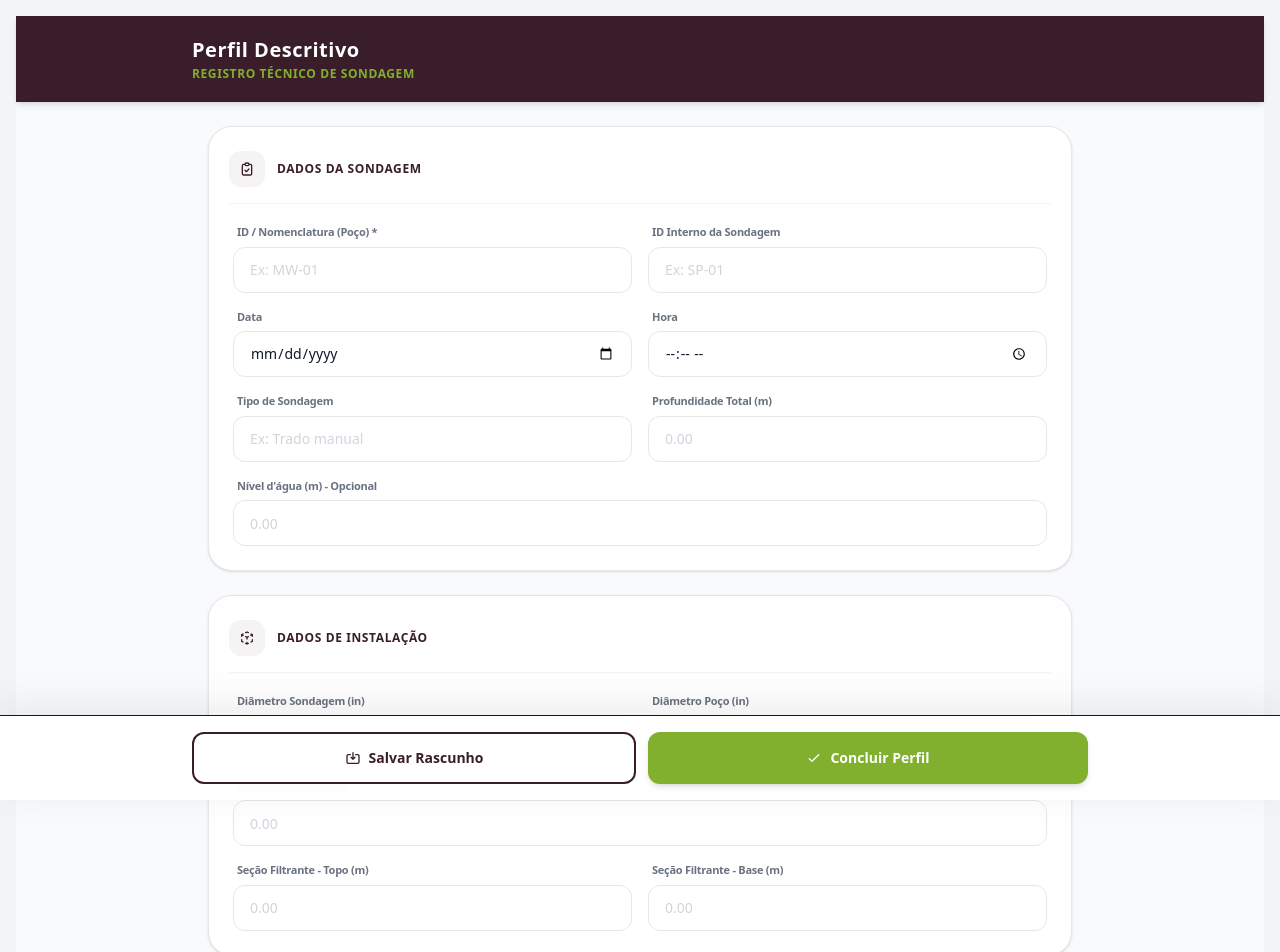
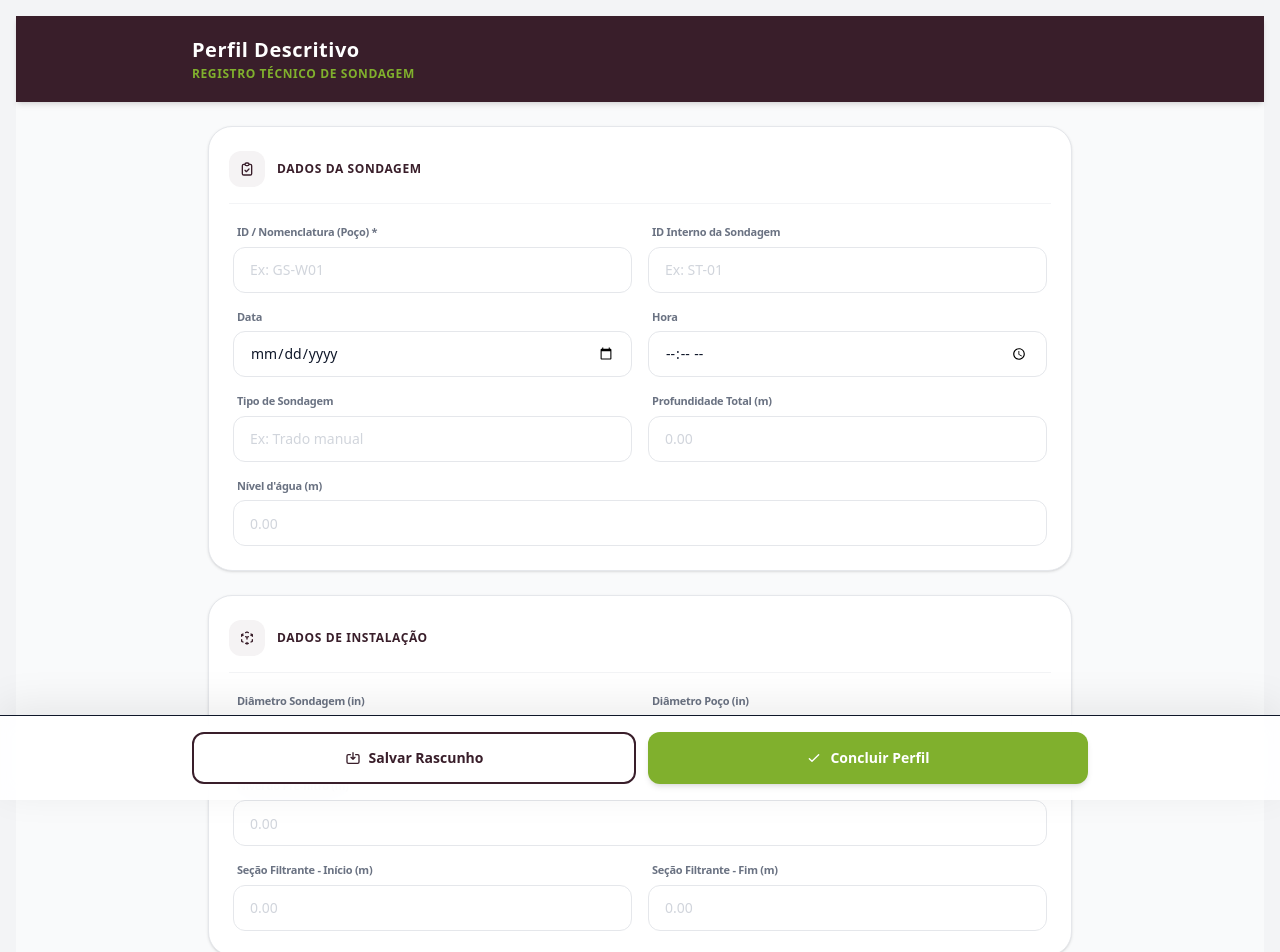
Before and after one commit to vitorkborman-cloud/gs-workorder, a Next.js app: page /mobile/projetos/1/solo in a window 1280 px wide. Shown: the top 952 px of the page. Built offline with nearby package versions, Linux system fonts and the light colour scheme; no server answers; the database is empty.

Commit message:
oidjfgfd

```diff
--- a/app/mobile/projetos/[id]/solo/page.tsx
+++ b/app/mobile/projetos/[id]/solo/page.tsx
@@ -275,8 +275,8 @@ export default function SoloPage() {
           <Section title="Dados da Sondagem" icon={<Icons.Clipboard />}>
             <div className="space-y-4">
               <div className="grid grid-cols-2 gap-4 items-end">
-                  <Input label="ID / Nomenclatura (Poço) *" value={form.nomenclatura_poco} onChange={(v: string) => setField("nomenclatura_poco", v)} placeholder="Ex: MW-01" />
-                  <Input label="ID Interno da Sondagem" value={form.nome_sondagem} onChange={(v: string) => setField("nome_sondagem", v)} placeholder="Ex: SP-01" />
+                  <Input label="ID / Nomenclatura (Poço) *" value={form.nomenclatura_poco} onChange={(v: string) => setField("nomenclatura_poco", v)} placeholder="Ex: GS-W01" />
+                  <Input label="ID Interno da Sondagem" value={form.nome_sondagem} onChange={(v: string) => setField("nome_sondagem", v)} placeholder="Ex: ST-01" />
               </div>
               <div className="grid grid-cols-2 gap-4 items-end">
                 <Input label="Data" value={form.data} type="date" onChange={(v: string) => setField("data", v)} />
@@ -286,7 +286,7 @@ export default function SoloPage() {
                 <Input label="Tipo de Sondagem" value={form.tipo_sondagem} onChange={(v: string) => setField("tipo_sondagem", v)} placeholder="Ex: Trado manual" />
                 <Input label="Profundidade Total (m)" value={form.profundidade_total} type="number" onChange={(v: string) => setField("profundidade_total", v)} placeholder="0.00" />
               </div>
-              <Input label="Nível d'água (m) - Opcional" value={form.nivel_agua} type="number" onChange={(v: string) => setField("nivel_agua", v)} placeholder="0.00" />
+              <Input label="Nível d'água (m)" value={form.nivel_agua} type="number" onChange={(v: string) => setField("nivel_agua", v)} placeholder="0.00" />
             </div>
           </Section>
 
@@ -299,8 +299,8 @@ export default function SoloPage() {
               </div>
               <Input label="Nível do Pré-filtro (m)" value={form.pre_filtro} type="number" onChange={(v: string) => setField("pre_filtro", v)} placeholder="0.00" />
               <div className="grid grid-cols-2 gap-4 items-end">
-                <Input label="Seção Filtrante - Topo (m)" value={form.secao_filtrante_topo} type="number" onChange={(v: string) => setField("secao_filtrante_topo", v)} placeholder="0.00" />
-                <Input label="Seção Filtrante - Base (m)" value={form.secao_filtrante_base} type="number" onChange={(v: string) => setField("secao_filtrante_base", v)} placeholder="0.00" />
+                <Input label="Seção Filtrante - Início (m)" value={form.secao_filtrante_topo} type="number" onChange={(v: string) => setField("secao_filtrante_topo", v)} placeholder="0.00" />
+                <Input label="Seção Filtrante - Fim (m)" value={form.secao_filtrante_base} type="number" onChange={(v: string) => setField("secao_filtrante_base", v)} placeholder="0.00" />
               </div>
             </div>
           </Section>
```
